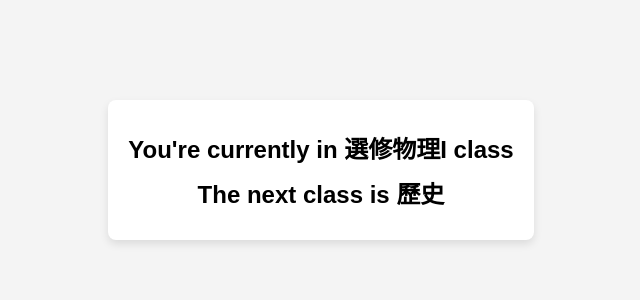
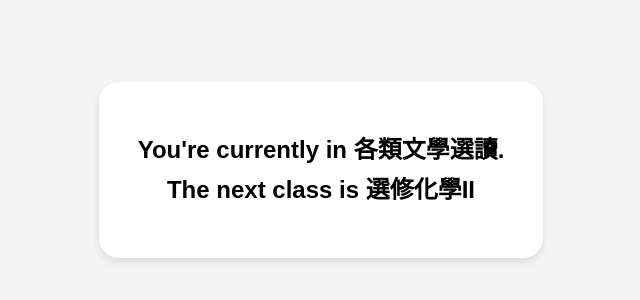
Before and after one commit to raymond-1227/whats-the-next-class, a plain HTML site: page index.html in a window 1280 px wide. Shown: the part 230-530 px from the top of the page, without its empty margins (319-959 px from the left). Drawn offline with Linux system fonts and the light colour scheme.

Commit message:
new design
updated design, especially how the texts are displayed and its layout

```diff
--- a/index.html
+++ b/index.html
@@ -3,15 +3,12 @@
   <head>
     <meta charset="UTF-8" />
     <meta name="viewport" content="width=device-width, initial-scale=1.0" />
-    <title>what's the next class</title>
+    <title>What's the Next Class</title>
     <link rel="stylesheet" type="text/css" href="style.css" />
   </head>
   <body>
     <div class="container">
-      <h2>
-        You're currently in <span id="currentClass">Loading...</span> class
-      </h2>
-      <h2>The next class is <span id="nextClass">Loading...</span></h2>
+      <h2 id="classMessage">Loading...</h2>
     </div>
     <script src="script.js"></script>
   </body>
--- a/script.js
+++ b/script.js
@@ -1,35 +1,84 @@
 // Define class timings and class names
 const weekdays = ["sunday", "monday", "tuesday", "wednesday", "thursday", "friday", "saturday"];
-const regularDaySchedule = ["08:00", "08:50", "09:10", "10:00", "10:10", "11:00", "11:10", "12:00", "13:00", "13:50", "14:00", "14:50", "15:00", "15:50", "16:00", "16:45"];
+const regularDaySchedule = ["08:00", "08:50", "09:10", "10:00", "10:10", "11:00", "11:10", "12:00", "13:00", "13:50", "14:00", "14:50", "15:00", "15:50", "15:55", "16:45"];
 const shortDaySchedule = ["08:00", "08:50", "09:10", "10:00", "10:10", "11:00", "11:10", "12:00", "13:00", "13:50", "14:00", "14:50", "15:00", "15:50"];
 
 const classTable = {
-  monday: ["歷史", "物理探究A", "物理探究A", "英語文", "數學A", "公民與社會", "地理", "選修化學I"],
-  tuesday: ["公民與社會", "充實補強", "選修物理I", "英文", "化學", "體育", "國文", "國文"],
-  wednesday: ["數學A", "英文", "國語文", "音樂", "團體活動", "團體活動", "團體活動"],
-  thursday: ["健康與護理", "國語文", "地理", "自主學習", "數學A", "選修物理I", "歷史", "數學/物理"],
-  friday: ["選修化學I", "歷史", "數學A", "國語文", "英語文", "全民國防教育", "體育"],
+  monday: ["歷史", "數學A", "選修物理II", "國語文", "英語文", "問題解決", "問題解決", "國文/數學"],
+  tuesday: ["體育", "充實補強", "選修化學II", "數學A", "歷史", "英語文", "各類文學選讀", "英文/物理"],
+  wednesday: ["歷史", "國語文", "化學探究B", "化學探究B", "團體活動", "團體活動", "團體活動"],
+  thursday: ["國語文", "英語文", "數學A", "自主學習", "體育", "各類文學選讀", "選修化學II", "化學"],
+  friday: ["數學A", "健康與護理", "選修物理II", "全民國防教育", "國語文", "英語文", "音樂"],
 };
 
 // Get current day and time
 const now = new Date();
-let originalWeekday = weekdays[now.getDay()];
-let adjustedWeekday = originalWeekday;
+const originalWeekday = weekdays[now.getDay()];
 const currentTime = now.toTimeString().substring(0, 5);
 const currentWeek = Math.ceil(now.getDate() / 7);
+
+// Update the 8th class for Monday and Tuesday
+const isOddWeek = currentWeek % 2 !== 0;
+classTable.monday[7] = isOddWeek ? "國文" : "數學";
+classTable.tuesday[7] = isOddWeek ? "物理" : "英文";
 
 // Function to get today's schedule based on the weekday
 function getTodaySchedule(weekday) {
   return weekday === "wednesday" || weekday === "friday" ? shortDaySchedule : regularDaySchedule;
 }
 
-// Initial todaySchedule
+// Determine today's schedule and adjust for the day if needed
+let adjustedWeekday = originalWeekday;
 let todaySchedule = getTodaySchedule(originalWeekday);
+if (currentTime >= "00:00" && currentTime < todaySchedule[0]) {
+  adjustedWeekday = weekdays[(weekdays.indexOf(originalWeekday) - 1 + 7) % 7];
+  todaySchedule = getTodaySchedule(adjustedWeekday);
+}
 
-// Check if it's past midnight but before the first class
-if (currentTime >= "00:00" && currentTime < todaySchedule[0]) {
-  adjustedWeekday = weekdays[(now.getDay() - 1 + 7) % 7]; // Adjust to the previous day
-  todaySchedule = getTodaySchedule(adjustedWeekday); // Redefine todaySchedule
+// Functions to determine the message to display
+function determineMessage() {
+  let todayClasses = classTable[adjustedWeekday] || [];
+  const nextWeekday = getNextWeekday(adjustedWeekday, currentTime, todaySchedule);
+  let tomorrowClasses = classTable[nextWeekday] || [];
+  let message = "";
+  let previousClass = "None";
+  let currentClass = "None";
+  let nextClass = "None";
+  let isAfterSchool = currentTime >= todaySchedule[todaySchedule.length - 1];
+  let isBeforeSchool = currentTime < todaySchedule[0];
+  let lastClassIndex = todaySchedule.length / 2 - 1;
+  let lastClassToday = todayClasses[lastClassIndex];
+
+  // Determine previous, current, and next class
+  for (let i = 0; i < todaySchedule.length - 1; i += 2) {
+    let classIndex = i / 2;
+    if (currentTime >= todaySchedule[i] && currentTime < todaySchedule[i + 1]) {
+      currentClass = todayClasses[classIndex];
+      nextClass = todayClasses[classIndex + 1] || "None";
+      previousClass = classIndex > 0 ? todayClasses[classIndex - 1] : "None";
+      break;
+    } else if (currentTime >= todaySchedule[i + 1] && currentTime < (todaySchedule[i + 2] || "24:00")) {
+      previousClass = todayClasses[classIndex];
+      nextClass = todayClasses[classIndex + 1] || "None";
+      break;
+    }
+  }
+
+  // Adjust message based on the scenario
+  if (isBeforeSchool || isAfterSchool) {
+    let nextDayOrWeek = adjustedWeekday === "friday" || adjustedWeekday === "saturday" ? "next week" : "tomorrow";
+    message = `There are no classes for now\nIt was previously ${previousClass}\nThe next class is ${tomorrowClasses[0] || "None"} (${nextDayOrWeek})`;
+  } else if (currentClass !== "None" && !(isAfterSchool || currentClass === lastClassToday)) {
+    message = `You're currently in ${currentClass}.\nThe next class is ${nextClass}`;
+  } else if (currentClass === lastClassToday) {
+    let nextDayOrWeek = adjustedWeekday === "friday" ? "next week" : "tomorrow";
+    message = `You're currently in the ${lastClassToday}\nThere is no more class for today\nThe next class is ${tomorrowClasses[0] || "None"} (${nextDayOrWeek})`;
+  } else {
+    message = `You're currently on break\nIt was previously ${previousClass}\nThe next class is ${nextClass}`;
+  }
+
+  // Update the HTML elements with the message
+  document.getElementById("classMessage").innerText = message;
 }
 
 // Function to get the next weekday
@@ -40,34 +89,4 @@ function getNextWeekday(weekday, time, schedule) {
   return weekdays[(weekdays.indexOf(weekday) + 1) % 7]; // Return the next weekday otherwise
 }
 
-// Determine the next weekday based on the current weekday and time
-const nextWeekday = getNextWeekday(originalWeekday, currentTime, todaySchedule);
-
-let todayClasses = classTable[adjustedWeekday] || [];
-let tomorrowClasses = classTable[nextWeekday] || [];
-let sideNote = "";
-
-// Implement the main logic
-let currentClass = "None";
-let nextClass = "None";
-
-if (currentTime < todaySchedule[0] || currentTime >= todaySchedule[todaySchedule.length - 1]) {
-  currentClass = "None (Previous: " + todayClasses[todayClasses.length - 1] + ")";
-  nextClass = tomorrowClasses[0] + " (Next class today)";
-} else {
-  for (let i = 0, j = 0; i < todaySchedule.length - 1; i += 2, j++) {
-    if (currentTime >= todaySchedule[i] && currentTime < todaySchedule[i + 1]) {
-      currentClass = todayClasses[j];
-      nextClass = todayClasses[j + 1] || "None";
-      break;
-    } else if (currentTime >= todaySchedule[i + 1] && currentTime < todaySchedule[i + 2]) {
-      currentClass = "Break (Previous: " + todayClasses[j] + ")";
-      nextClass = todayClasses[j + 1] || "None";
-      break;
-    }
-  }
-}
-
-// Update the HTML elements
-document.getElementById("currentClass").innerText = currentClass;
-document.getElementById("nextClass").innerText = nextClass;
+determineMessage();
--- a/style.css
+++ b/style.css
@@ -2,6 +2,7 @@ body {
   margin: 0;
   padding: 0;
   font-family: Arial, sans-serif;
+  line-height: 250%;
   background-color: #f4f4f4;
   display: flex;
   justify-content: center;
@@ -12,8 +13,9 @@ body {
 .container {
   text-align: center;
   background: #fff;
-  padding: 20px;
-  border-radius: 8px;
+  margin: 5%;
+  padding: 3%;
+  border-radius: 20px;
   box-shadow: 0 4px 8px rgba(0, 0, 0, 0.1);
 }
 
```
Also changed, not shown: 1 other file.
